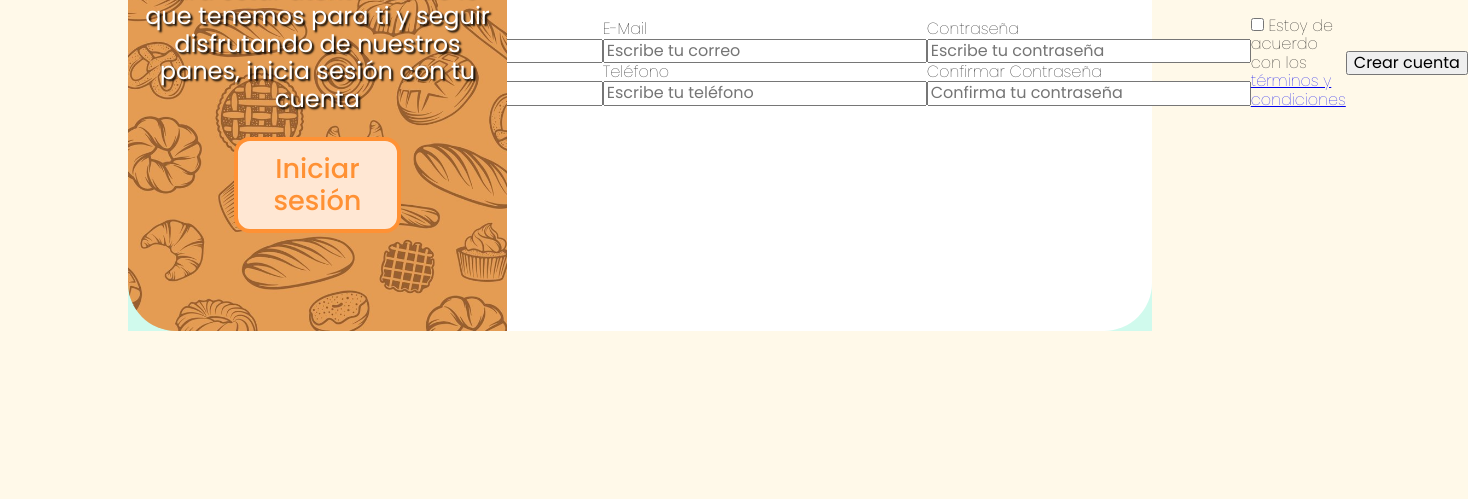
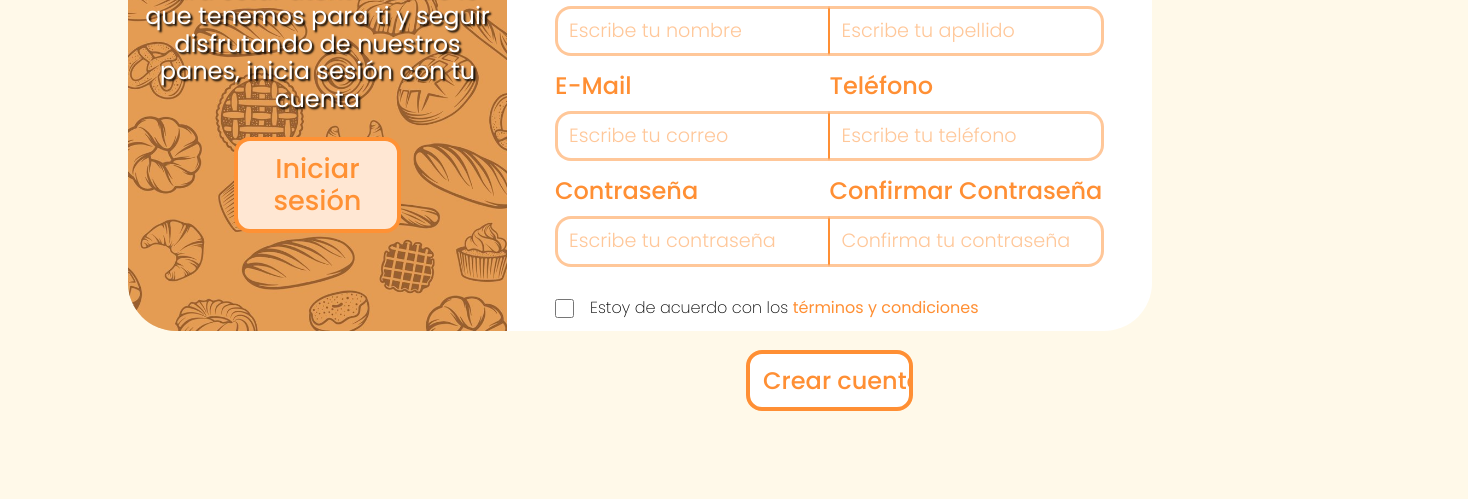
Before and after one commit to JosephXZ1/Paginas_Web, a plain HTML site: page T-Formulario_Valid/register.html in a window 1280 px wide. Shown: the part 301-800 px from the top of the page, 1468 px wide, since content can reach past the window. Drawn offline with Linux system fonts and the light colour scheme.

Commit message:
Update form.css
optimización previa a la final

```diff
--- a/T-Formulario_Valid/CSS/form.css
+++ b/T-Formulario_Valid/CSS/form.css
@@ -1,24 +1,24 @@
+/* - - - - - - - - - - CONTENEDOR GENERAL - - - - - - - - - - */
 .form
 {
-    background-color: rgba(0, 255, 255, 0.185);
     width: 80%;
     height: 67vh;
     margin: 6rem auto;
     display: flex;
 }
 
+/* - - - - - - - - - - CONTENEDOR IZQUIERDO - - - - - - - - - - */
+/* Contenedor general izquierdo*/
 .formIz
 {
     width: 37%;
     height: 100%;
     border-radius: 3rem 0 0 3rem;
     padding: 7% 1rem;
-
     background-image: url("../Multimedia/fondoBake.jpg");
     background-position: center;
     background-repeat: no-repeat;
     background-size: cover;
-
     position: relative;
 }
 
@@ -57,6 +57,7 @@
     text-shadow: 2px 2px 2px #000;
     margin-top: 1rem;
 }
+
 .formIz a
 {
     margin: auto;
@@ -84,15 +85,129 @@
     /*transform: scale(1.05);*/
 }
 
+/* - - - - - - - - - - CONTENEDOR DERECHO - - - - - - - - - - */
 
-
+/* Contenedor general derecho*/
 .formDer
 {
     width: 63%;
     height: 100%;
-    display: flex;
+    padding: 3rem;
+    border-radius: 0 3rem 3rem 0;
+    background-color: #fff;
     justify-content: center;
     align-items: center;
-    border-radius: 0 3rem 3rem 0;
+}
+
+.formDer h2
+{
+    font-family: "Prata", serif;
+    font-size: 2.5rem;
+    text-align: center;
+    color: #ff8f34;
+    margin: 1rem 0;
+}
+/* Div de campos doble y derivados (inputs y labels) */
+.campos
+{
+    display: grid;
+    grid-template-columns: 1fr 1fr;
+    margin: 1rem auto;
+}
+
+.campos label
+{
+    font-size: 1.5rem;
+    font-weight: 500;
+    color: #ff8f34;
+    cursor: pointer;
+}
+
+.campos input
+{
+    width: 100%;
+    padding: 0.7rem;
+    margin-top: 0.7rem;
+    font-size: 1.2rem;
+    color: #ff8f34;
+    border: 0.2rem solid rgba(255, 143, 52, 0.5);
+    border-radius: 0.8rem;
+    outline: none;
+    transition: border 0.3s ease-in-out;
+}
+
+.campos input::placeholder
+{
+    font-size: 1.2rem;
+    font-weight: 300;
+    color: rgba(255, 143, 52, 0.5);
+}
+
+.campos input:focus
+{
+    border-color: #ff8f34;
+}
+
+.campos div:first-child input
+{
+    border-radius: 1rem 0 0 1rem;
+    border-right: 1.6px solid #ff8f34;
+}
+
+.campos div:last-child input
+{
+    border-radius: 0 1rem 1rem 0;
+    border-left: 1.6px solid #ff8f34;
+}
+/* Area Checkbox */
+.check
+{
+    display: flex;
+    align-items: center;
+    margin: 2rem auto;
+    font-weight: 250;
+}
+
+.check input[type="checkbox"]
+{
+    width: 1.2rem;
+    height: 1.2rem;
+    margin-right: 1rem;
+    cursor: pointer;
+}
+
+.check label
+{
+    font-size: 1rem;
+    cursor: pointer;
+}
+
+.check label a
+{
+    font-weight: 400;
+    color: #ff8f34;
+    text-decoration: none;
+}
+/* Boton de subir */
+.btnAccount
+{
+    display: block;
+    width: 13vw;
+    padding: 0.8rem;
+    margin: auto;
+    font-size: 1.5rem;
+    font-weight: 500;
+    color: #ff8f34;
     background-color: #fff;
+    border: 0.3rem solid #ff8f34;
+    border-radius: 1rem;
+    cursor: pointer;
+    transition: background-color 0.3s ease-in-out, color 0.3s ease-in-out;
 }
+
+.btnAccount:hover
+{
+    background-color: #ff8f34;
+    color: #fff;
+    border-color: #ca580c;
+}
```
